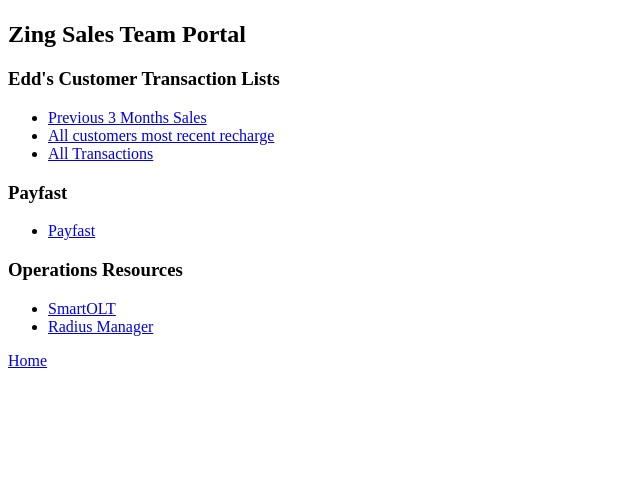
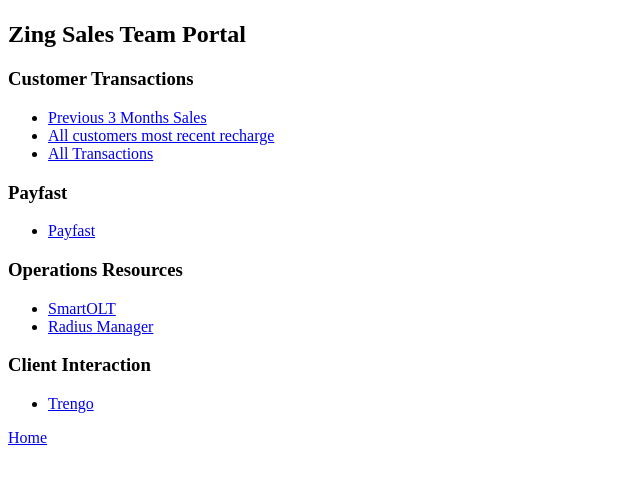
Before and after one commit to Bradlow/zing_backoffice_web, a plain HTML site: page sales_resources.html in a window 1280 px wide. Shown: the part 91-572 px from the top of the page, without its empty margins (0-640 px from the left). Drawn offline with Linux system fonts and the light colour scheme.

Commit message:
added Trengo link

```diff
--- a/sales_resources.html
+++ b/sales_resources.html
@@ -7,7 +7,7 @@
 <body>
 <img src="images\interface\logo_with_name.png" alt="Zing Fibre logo" width="300" />
 <h2>Zing Sales Team Portal</h2>
-<h3>Edd's Customer Transaction Lists</h3>
+<h3>Customer Transactions</h3>
 <ul>
 <li><a href="http://41.223.244.65/testedd/Summary.php" target="_blank">
  Previous 3 Months Sales</a>
@@ -20,6 +20,7 @@
     <a href="http://41.223.244.65/testedd/recharges.php" target="_blank">All Transactions</a>
 </li>
 </ul>
+
 
 <h3>Payfast</h3>
 <ul>
@@ -34,8 +35,12 @@
      <li><a href="https://radius.zingfibre.co.za/radiusmanager/admin.php?cont=list_users" target="_blank">
             Radius Manager</a></li>
 
+</ul>
 
-
+<h3>Client Interaction</h3>
+<ul>
+    <li><a href="https://app.trengo.com/tickets" target="_blank">
+        Trengo</a></li>
 </ul>
 
 <a href="index.html">Home</a>
```
Also changed, not shown: index.html (+1 -0 lines).
